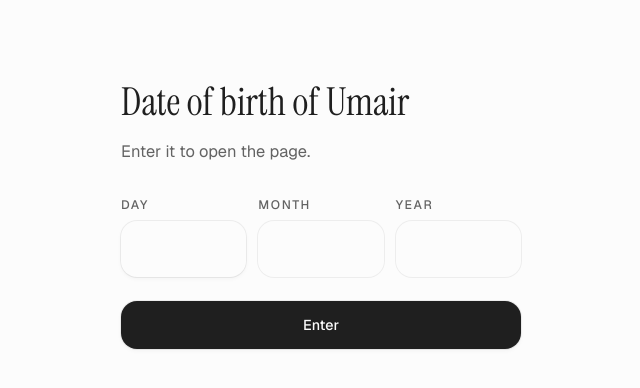
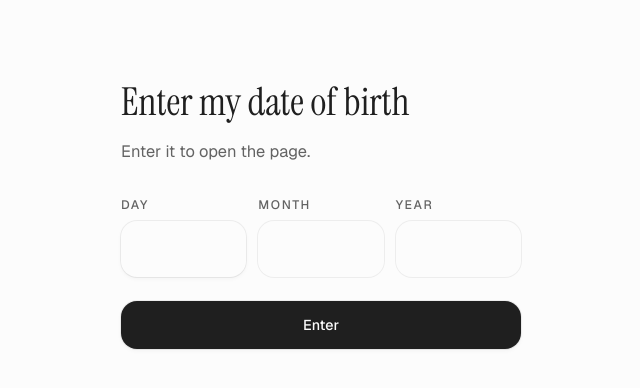
Before and after one commit to UmairFaiser/Sahla, a Next.js app: page /enter in a window 1280 px wide. Shown: the top 388 px of the page, without its empty margins (319-959 px from the left). Built offline with nearby package versions, Linux system fonts and the light colour scheme; no server answers.

Commit message:
fixed the error message to be more personal

```diff
--- a/app/actions.ts
+++ b/app/actions.ts
@@ -35,7 +35,7 @@ export async function unlockSite(
   const submitted = normalizeDob(`${day}.${month}.${year}`);
 
   if (submitted !== expectedDob()) {
-    return { error: "That is not Umair’s date of birth." };
+    return { error: "That is not my date of birth. Seriously Sahla? You dont remember my DOB?" };
   }
 
   const cookieStore = await cookies();
--- a/app/enter/page.tsx
+++ b/app/enter/page.tsx
@@ -4,7 +4,7 @@ export default function EnterPage() {
   return (
     <main className="mx-auto flex min-h-full w-full max-w-md flex-col justify-center px-6 py-16">
       <h1 className="mt-4 font-serif text-4xl leading-tight text-balance text-gray-1200 animate-[fadeInUp_220ms_cubic-bezier(0.2,0,0,1)_both] [animation-delay:90ms]">
-        Date of birth of Umair
+        Enter my date of birth
       </h1>
       <p className="mt-3 mb-8 text-base leading-7 text-pretty text-gray-1100 animate-[fadeInUp_220ms_cubic-bezier(0.2,0,0,1)_both] [animation-delay:160ms]">
         Enter it to open the page.
```
